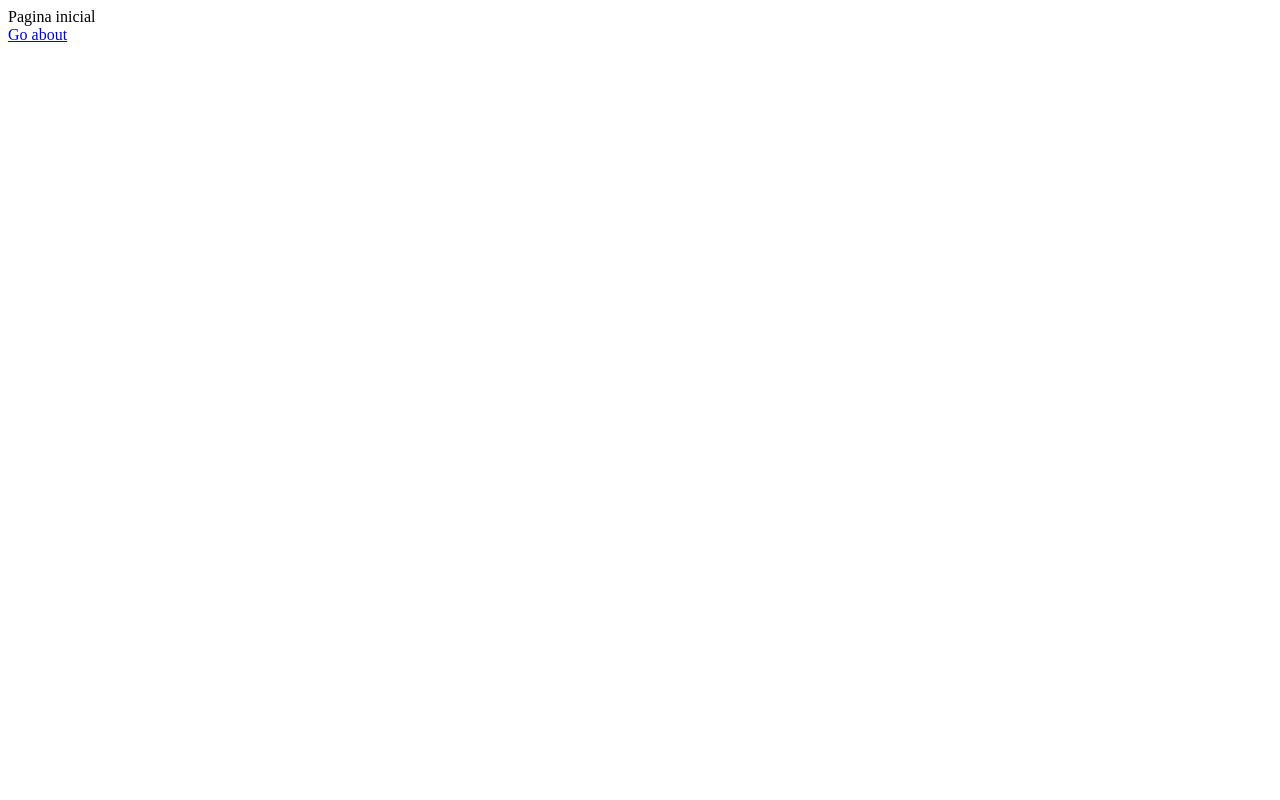
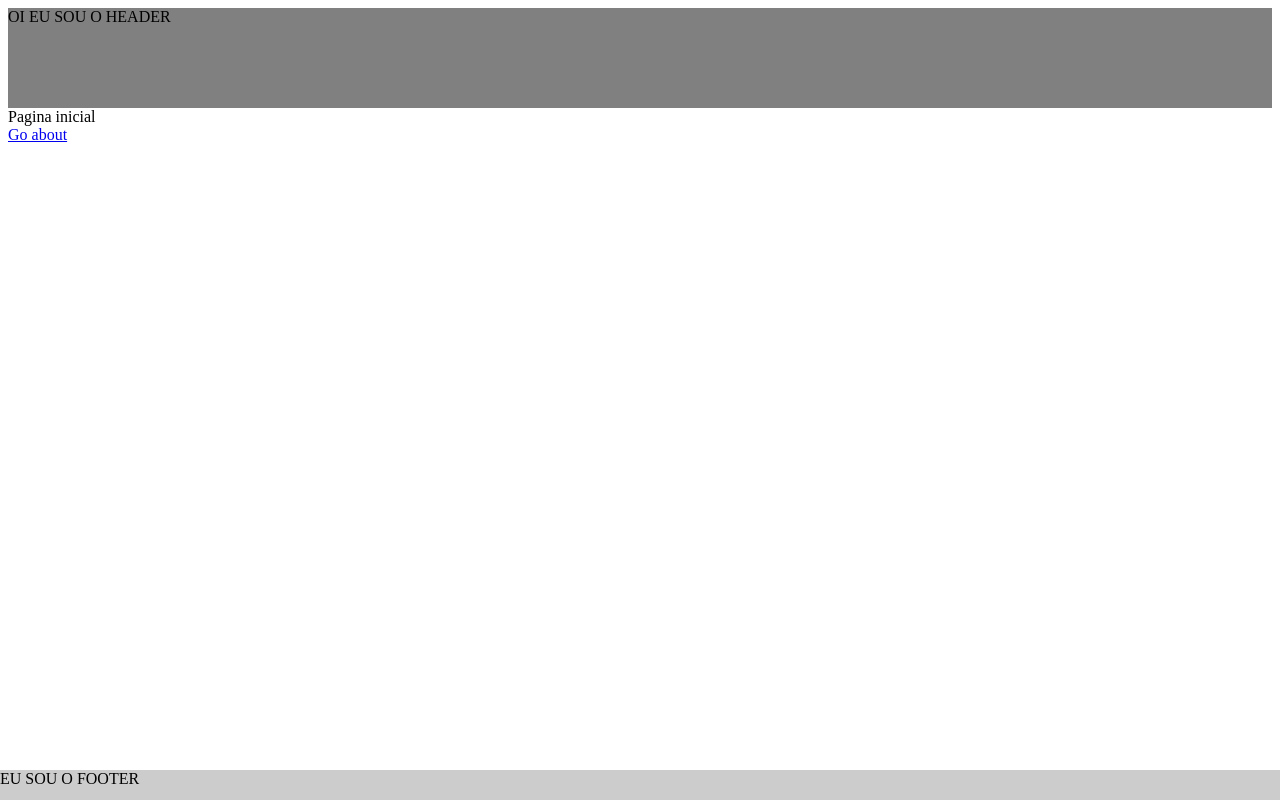
Before and after one commit to felipealpino/b7web-reactjs-clone-olx, a React (Create React App) app: page / in a window 1280 px wide. Built offline with nearby package versions, Linux system fonts and the light colour scheme.

Commit message:
estruturando template

```diff
--- a/package.json
+++ b/package.json
@@ -12,6 +12,7 @@
     "react-router-dom": "^5.2.0",
     "react-scripts": "4.0.3",
     "redux": "^4.0.5",
+    "styled-components": "^5.2.1",
     "web-vitals": "^1.1.1"
   },
   "scripts": {
--- a/src/App.js
+++ b/src/App.js
@@ -4,10 +4,22 @@
 
 import Routes from './Routes'
 
+import { Template } from './components/MainComponents'
+import Header from './components/partials/Header'
+import Footer from './components/partials/Footer'
+
+
+
 const Page = (props) => {
   return(<>
   <BrowserRouter>
-    <Routes/>
+    <Template>
+      <Header/>
+
+      <Routes/>
+
+      <Footer/>
+    </Template>
   </BrowserRouter>
 
   </>)
--- /dev/null
+++ b/src/components/MainComponents.js
@@ -0,0 +1,6 @@
+import styled from 'styled-components'
+
+export const Template = styled.div``
+export const PageContainer = styled.div``
+export const PageTitle = styled.h1``
+export const PageBody = styled.div``
--- /dev/null
+++ b/src/components/partials/Footer/index.js
@@ -0,0 +1,13 @@
+import {FooterArea} from './styled'
+
+
+const Footer = () => {
+    return(<>
+        <FooterArea>
+            EU SOU O FOOTER
+        </FooterArea>
+    </>)
+
+}
+
+export default Footer;
--- /dev/null
+++ b/src/components/partials/Footer/styled.js
@@ -0,0 +1,10 @@
+import styled from 'styled-components'
+
+export const FooterArea = styled.div`
+    height:30px;
+    background-color: rgba(0, 0, 0, 0.2);
+    position:fixed;
+    bottom:0;
+    left:0;
+    right:0;
+`
--- /dev/null
+++ b/src/components/partials/Header/index.js
@@ -0,0 +1,12 @@
+import React from 'react'
+import {HeaderArea} from './styled'
+
+const Header = () => {
+    return (<>
+        <HeaderArea>
+            OI EU SOU O HEADER
+        </HeaderArea>
+    </>)
+}
+
+export default Header
--- /dev/null
+++ b/src/components/partials/Header/styled.js
@@ -0,0 +1,7 @@
+import styled from 'styled-components'
+
+
+export const HeaderArea = styled.div`
+    height:100px;
+    background-color:grey;
+`
```
Also changed, not shown: 1 other file (tests, documents, lock files or other folders).
